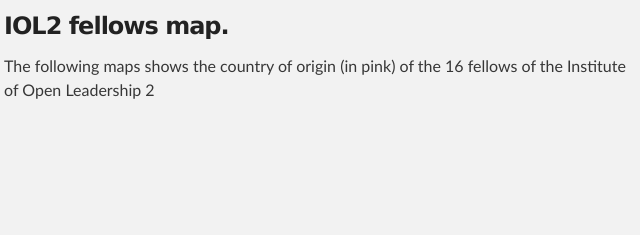
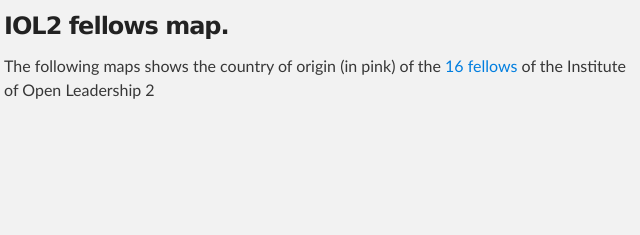
Before and after one commit to alesarrett/IOL2, a plain HTML site: page index.html in a window 1280 px wide. Shown: the part 252-487 px from the top of the page, 316-956 px from the left. Drawn offline with nearby package versions, Linux system fonts and the light colour scheme; a script that the page names is missing.

Commit message:
Modified link of list of fellows to GitHub geofellows.csv

```diff
--- a/index.html
+++ b/index.html
@@ -40,7 +40,7 @@
       <a id="IOL2fellowsMap" class="anchor" href="#IOL2-fellows-map" aria-hidden="true"><span class="octicon octicon-link"></span></a>
       IOL2 fellows map.
     </h3>
-    <p> The following maps shows the country of origin (in pink) of the 16 fellows of the Institute of Open Leadership 2</p>
+    <p> The following maps shows the country of origin (in pink) of the <a href="https://github.com/alesarrett/IOL2/blob/master/geoFellows.csv">16 fellows</a> of the Institute of Open Leadership 2</p>
 
     <div id="container" style="position: relative; width: 600px; height: 300px;"></div>
     <script>
```
